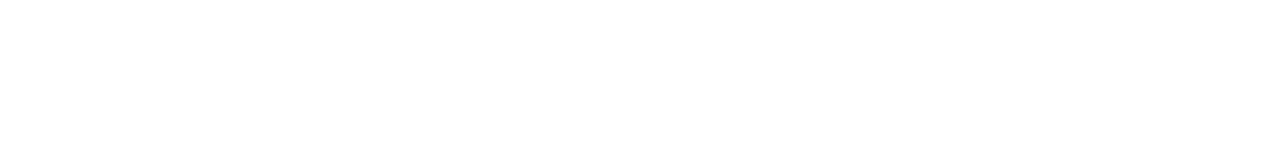
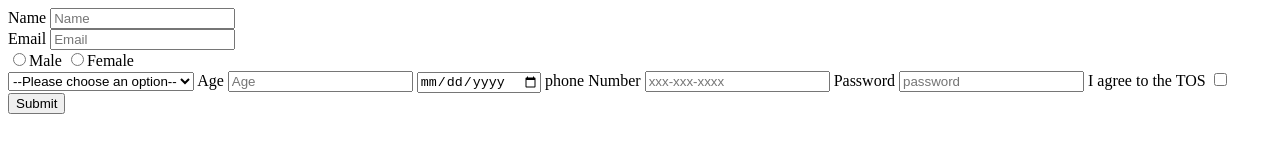
Before and after one commit to acciojob/signup-form-car-Kanchanprajapat, a website: page main.html in a window 1280 px wide. Drawn offline with Linux system fonts and the light colour scheme.

Commit message:
created a submission

```diff
--- a/main.html
+++ b/main.html
@@ -8,9 +8,34 @@
 
 <body>
 	<!-- the entire body must be written by student -->
+	<form method = "post">
+		<label for = "name">Name</label>
+		<input type = "text" id = "name" placeholder = "Name" required><br>
+		<label for = "email">Email</label>
+		<input type = "email" id = "email" placeholder = "Email" required><br>
+		<input name = "gender" type = "radio" id = "gender_m">Male
+		<input name = "gender" type = "radio" id = "gender_f">Female
+		<br>
+		<select id = "cars" required>
+			<option>--Please choose an option--</option>
+			<option>BMW</option>
+			<option>Toyota</option>
+			<option>Audi</option>
+		</select>
+		<label for = "age">Age</label>
+		<input type = "number" id = "age" placeholder = "Age" required>
+		<label for = "dob"></label>
+		<input type = "date" required id = "dob">
+		<label for = "tel">phone Number </label>
+		<input type = "tel" id = "tel" placeholder = "xxx-xxx-xxxx">
+		<label for = "password">Password</label>
+		<input type = "password" required id = "password" placeholder = "password">
+		<label for = "tos">I agree to the TOS </label>
+		<input type = "checkbox" id = "tos" required>
+		<button type = "submit">Submit</button>
+	</form>
     <script type="text/javascript" src="./script.js">
 </script>
-
 </body>
 
 </html>
```
